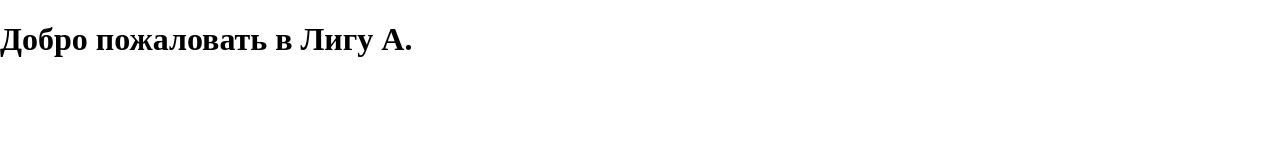
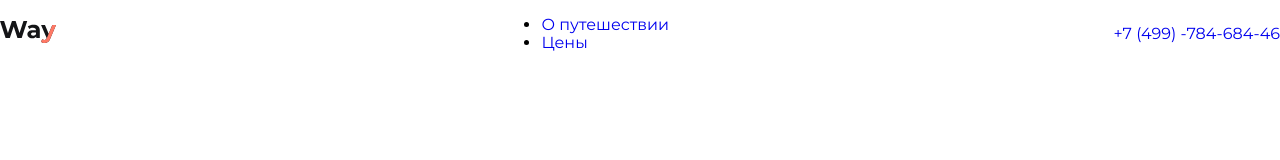
Before and after one commit to sigmarius/travelling, a plain HTML site: page source/index.html in a window 1280 px wide. Drawn offline with nearby package versions, Linux system fonts and the light colour scheme; files that its build step writes are made by us from their sources.

Commit message:
Начинает разметку шапки

```diff
--- a/source/index.html
+++ b/source/index.html
@@ -5,9 +5,37 @@
   <meta name="viewport" content="width=device-width, initial-scale=1.0">
   <meta http-equiv="X-UA-Compatible" content="ie=edge">
   <title>Путешествие по Европе | грейдирование HTML Academy</title>
+  <link rel="preload" href="fonts/montserrat-v14-cyrillic-regular.woff2" as="font">
+  <link rel="preload" href="fonts/montserrat-v14-cyrillic-500.woff2" as="font">
+  <link rel="preload" href="fonts/montserrat-v14-cyrillic-600.woff2" as="font">
   <link rel="stylesheet" href="css/style.min.css">
 </head>
 <body>
-  <h1>Добро пожаловать в Лигу А.</h1>
+
+  <header class="header">
+      <nav class="header__nav">
+        <a class="header__logo">
+          <img class="header__logo-image" src="img/logo.svg" width="57" height="22" alt="Логотип проекта Путешествие по Европе">
+        </a>
+        <ul class="header__menu">
+          <li class="header__menu-item">
+            <a class="header__menu-link" href="#">О путешествии</a>
+          </li>
+          <li class="header__menu-item">
+            <a class="header__menu-link" href="#">Цены</a>
+          </li>
+        </ul>
+        <a class="header__phone" href="tel:+749978468446">+7 (499) -784-684-46</a>
+      </nav>
+  </header>
+
+  <main>
+
+  </main>
+
+  <footer>
+
+  </footer>
+
 </body>
 </html>
--- /dev/null
+++ b/source/sass/base/fonts.scss
@@ -0,0 +1,33 @@
+/* montserrat-regular - cyrillic */
+@font-face {
+  font-family: "Montserrat";
+  font-style: normal;
+  font-weight: 400;
+  font-display: swap;
+  src: local("Montserrat Regular"),
+    local("Montserrat-Regular"),
+    url("../fonts/montserrat-v14-cyrillic-regular.woff2") format("woff2"),
+    url("../fonts/montserrat-v14-cyrillic-regular.woff") format("woff");
+}
+/* montserrat-500 - cyrillic */
+@font-face {
+  font-family: "Montserrat";
+  font-style: normal;
+  font-weight: 500;
+  font-display: swap;
+  src: local("Montserrat Medium"),
+    local("Montserrat-Medium"),
+    url("../fonts/montserrat-v14-cyrillic-500.woff2") format("woff2"),
+    url("../fonts/montserrat-v14-cyrillic-500.woff") format("woff");
+}
+/* montserrat-600 - cyrillic */
+@font-face {
+  font-family: "Montserrat";
+  font-style: normal;
+  font-weight: 600;
+  font-display: swap;
+  src: local("Montserrat SemiBold"),
+    local("Montserrat-SemiBold"),
+    url("../fonts/montserrat-v14-cyrillic-600.woff2") format("woff2"),
+    url("../fonts/montserrat-v14-cyrillic-600.woff") format("woff");
+}
--- /dev/null
+++ b/source/sass/base/global.scss
@@ -0,0 +1,23 @@
+html {
+  box-sizing: border-box;
+}
+
+*,
+*::before,
+*::after {
+  box-sizing: inherit;
+}
+
+body {
+  margin: 0;
+  font-family: "Montserrat", "Arial", sans-serif;
+}
+
+img {
+  max-width: 100%;
+  height: auto;
+}
+
+a {
+  text-decoration: none;
+}
--- /dev/null
+++ b/source/sass/base/variables.scss
@@ -0,0 +1,16 @@
+$mobile-min: 320px;
+$mobile-max: 767px;
+$tablet-min: 768px;
+$tablet-max: 1023px;
+$desktop-width: 1024px;
+
+$retina-dpi: 144dpi;
+$retina-dppx: 1.5dppx;
+
+$white: #ffffff;
+$light-grey: #fbf8f8;
+$grey: #2c2e3f;
+$opacity-grey: rgba(44, 46, 63, 0.7);
+$dark-grey: #141517;
+$accent: #fe7865;
+$accent-hover: #f17d4b;
--- /dev/null
+++ b/source/sass/base/visually-hidden.scss
@@ -0,0 +1,15 @@
+.visually-hidden {
+  position: absolute;
+
+  width: 1px;
+  height: 1px;
+  margin: -1px;
+  border: 0;
+  padding: 0;
+
+  white-space: nowrap;
+
+  clip-path: inset(100%);
+  clip: rect(0 0 0 0);
+  overflow: hidden;
+}
--- /dev/null
+++ b/source/sass/blocks/header.scss
@@ -0,0 +1,9 @@
+.header {
+  min-height: 99px;
+}
+
+.header__nav {
+  display: flex;
+  justify-content: space-between;
+  align-items: center;
+}
--- a/source/sass/style.scss
+++ b/source/sass/style.scss
@@ -1 +1,6 @@
 @import "../../node_modules/normalize.css/normalize";
+@import "base/fonts.scss";
+@import "base/global.scss";
+@import "base/variables.scss";
+@import "base/visually-hidden.scss";
+@import "blocks/header.scss";
```
Also changed, not shown: README.md, source/fonts/montserrat-v14-cyrillic-500.woff (added), source/fonts/montserrat-v14-cyrillic-500.woff2 (added), source/fonts/montserrat-v14-cyrillic-600.woff (added), source/fonts/montserrat-v14-cyrillic-600.woff2 (added), source/fonts/montserrat-v14-cyrillic-regular.woff (added), source/fonts/montserrat-v14-cyrillic-regular.woff2 (added), source/img/logo.svg (added), 1 other file.
